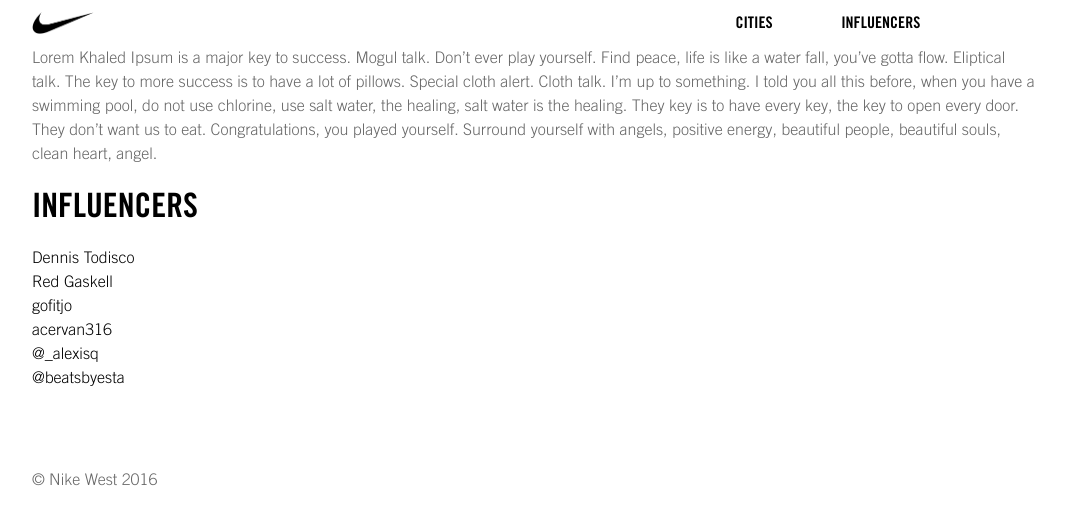
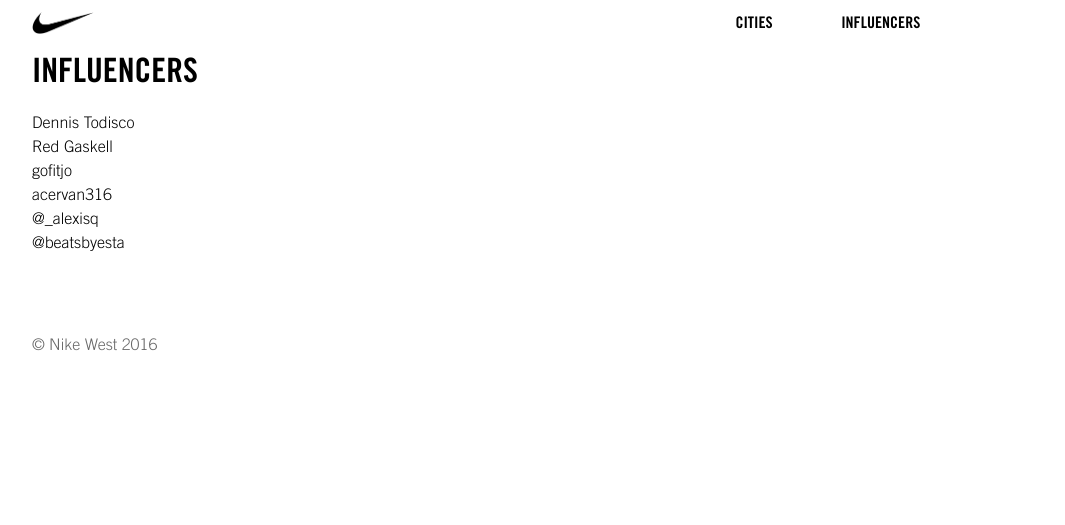
Before and after one commit to PHironaka/bream, a Jekyll site: the page built from influencers.markdown, in a window 1280 px wide. Shown: the top 525 px of the page, without its empty margins (105-1170 px from the left). Built offline with Jekyll 4.4.1, drawn with Linux system fonts in a browser that asks for light colours; a script that is not in the unit is left out.

Commit message:
Updated Influencers

```diff
--- a/influencers.markdown
+++ b/influencers.markdown
@@ -3,5 +3,3 @@
 date: 2016-07-22 16:54:00 Z
 layout: influencer
 ---
-
-Lorem Khaled Ipsum is a major key to success. Mogul talk. Don’t ever play yourself. Find peace, life is like a water fall, you’ve gotta flow. Eliptical talk. The key to more success is to have a lot of pillows. Special cloth alert. Cloth talk. I’m up to something. I told you all this before, when you have a swimming pool, do not use chlorine, use salt water, the healing, salt water is the healing. They key is to have every key, the key to open every door. They don’t want us to eat. Congratulations, you played yourself. Surround yourself with angels, positive energy, beautiful people, beautiful souls, clean heart, angel.
```
